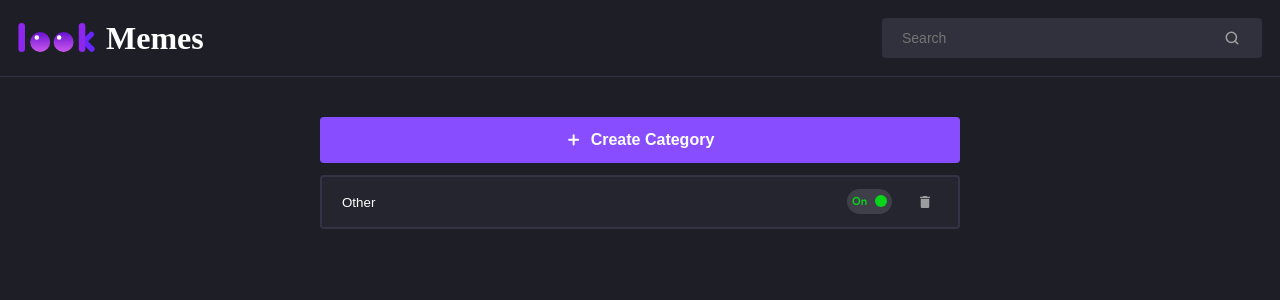
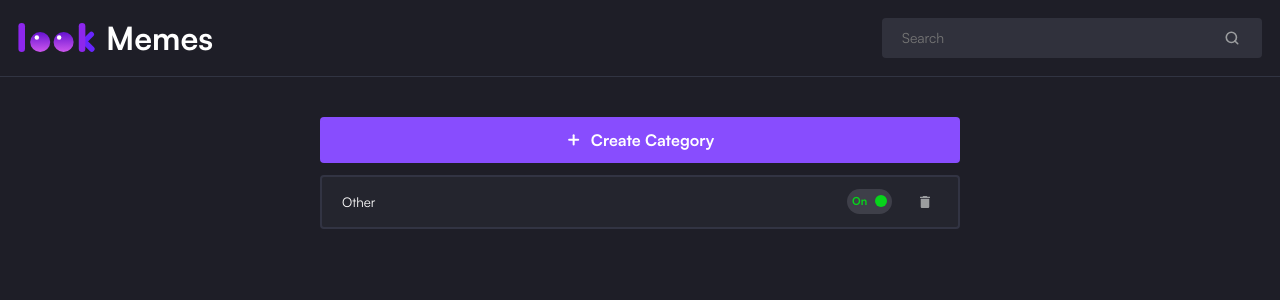
Before and after one commit to Ostafii4uk/3look-test-task, a Next.js app: page / in a window 1280 px wide. Shown: the top 300 px of the page. Built offline with nearby package versions, Linux system fonts and the light colour scheme.

Commit message:
Updated fonts

```diff
--- a/src/components/CustomHeader/CustomHeader.tsx
+++ b/src/components/CustomHeader/CustomHeader.tsx
@@ -4,7 +4,7 @@ import logoIcon from '../../../public/assets/svgs/logo.svg'
 
 const CustomHeader: React.FC<{}> = ({}) => {
   return (
-    <header className={Syles.header}>
+    <div className={Syles.header}>
       <div className={Syles.headerContainer}>
         <div className={Syles.logo}>
           <Image src={logoIcon} alt='3look' priority={true} />
@@ -14,7 +14,7 @@ const CustomHeader: React.FC<{}> = ({}) => {
           <input type="text" className={Syles.inputSearch} placeholder='Search' />
         </div>
       </div>
-    </header>
+    </div>
   )
 }
 
--- a/src/pages/_app.tsx
+++ b/src/pages/_app.tsx
@@ -1,11 +1,47 @@
 import '@/styles/globals.css'
 import type { AppProps } from 'next/app'
-import Layout from './layout'
+import CustomHeader from '@/components/CustomHeader/CustomHeader'
+import localFont from 'next/font/local'
+
+const satoshi = localFont({
+  src: [
+    {
+      path: '../../public/assets/fonts/Satoshi-Light.otf',
+      weight: '300',
+      style: 'light'
+    },
+    {
+      path: '../../public/assets/fonts/Satoshi-Regular.otf',
+      weight: '400',
+      style: 'normal'
+    },
+    {
+      path: '../../public/assets/fonts/Satoshi-Medium.otf',
+      weight: '500',
+      style: 'medium'
+    },
+    {
+      path: '../../public/assets/fonts/Satoshi-Bold.otf',
+      weight: '700',
+      style: 'bold'
+    },
+    {
+      path: '../../public/assets/fonts/Satoshi-Black.otf',
+      weight: '900',
+      style: 'black'
+    }
+  ]
+})
 
 export default function App({ Component, pageProps }: AppProps) {
   return (
-    <Layout>
-      <Component {...pageProps} />
-    </Layout>
+    <>
+      <header className={satoshi.className}>
+        <CustomHeader />
+      </header>
+      <main className={satoshi.className}>
+        <Component {...pageProps} />
+      </main>
+    </>
   )
 }
--- a/src/pages/layout.tsx
+++ /dev/null
@@ -1,46 +0,0 @@
-import CustomHeader from '@/components/CustomHeader/CustomHeader'
-import { ReactNode } from 'react'
-import localFont from 'next/font/local'
-
-const satoshi = localFont({
-  src: [
-    {
-      path: '../../public/assets/fonts/Satoshi-Light.otf',
-      weight: '300',
-      style: 'light'
-    },
-    {
-      path: '../../public/assets/fonts/Satoshi-Regular.otf',
-      weight: '400',
-      style: 'normal'
-    },
-    {
-      path: '../../public/assets/fonts/Satoshi-Medium.otf',
-      weight: '500',
-      style: 'medium'
-    },
-    {
-      path: '../../public/assets/fonts/Satoshi-Bold.otf',
-      weight: '700',
-      style: 'bold'
-    },
-    {
-      path: '../../public/assets/fonts/Satoshi-Black.otf',
-      weight: '900',
-      style: 'black'
-    }
-  ]
-})
-
-interface MyProps {
-  children?: ReactNode;
-}
-
-export default function Layout({ children }: MyProps) {
-  return (
-    <>
-      <CustomHeader />
-      <main className={satoshi.className}>{children}</main>
-    </>
-  )
-}
--- a/src/styles/globals.css
+++ b/src/styles/globals.css
@@ -26,3 +26,9 @@ main {
   height: 100%;
   overflow: hidden;
 }
+
+input,
+button,
+a {
+  font-family: inherit;
+}
```
